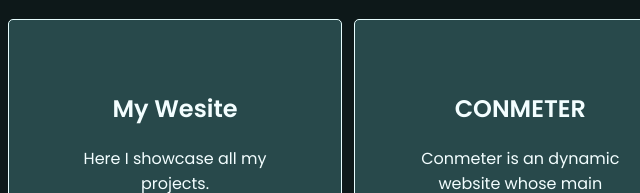
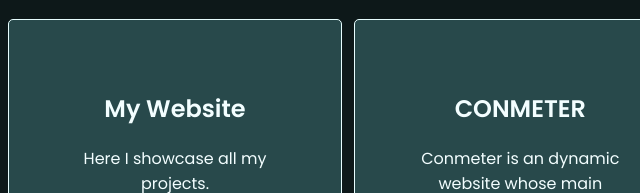
Before and after one commit to sakrko/sakrko.github.io, a plain HTML site: page index.html in a window 1280 px wide. Shown: the part 1586-1779 px from the top of the page, 465-1105 px from the left. Drawn offline with Linux system fonts and the light colour scheme.

Commit message:
Update index.html
Spelling fix

```diff
--- a/index.html
+++ b/index.html
@@ -146,7 +146,7 @@
           </div>
         </li>
         <li class="card contrast-border flex-item flex-3x">
-          <h2>My Wesite</h2>
+          <h2>My Website</h2>
           <p>Here I showcase all my projects.</p>
           <h4>HTML, CSS</h4>
           <div>
```
